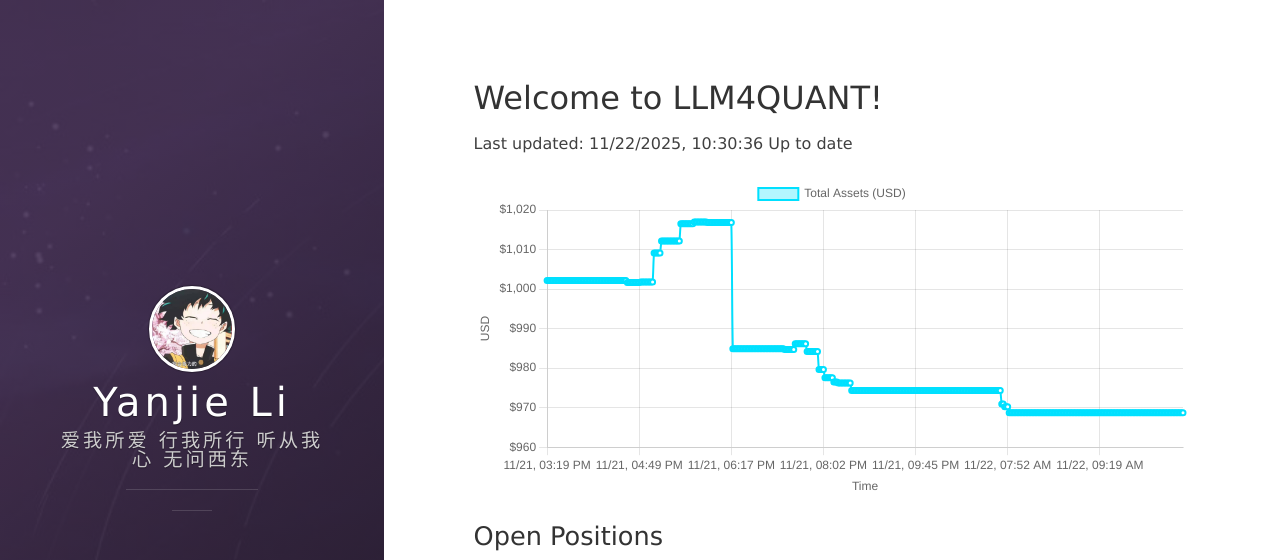
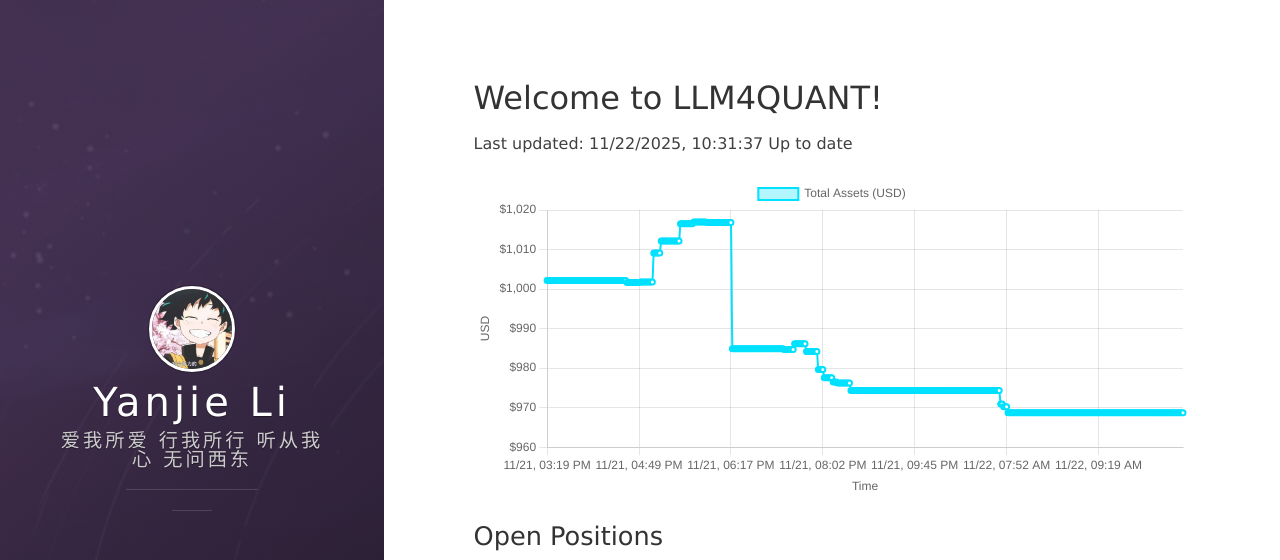
Before and after one commit to leeyegy/leeyegy.github.io, a Jekyll site: the page built from live-trading.html, in a window 1280 px wide and 1026 px high. Shown: the top 560 px of the window. Built offline with Jekyll 4.4.1, drawn with Linux system fonts in a browser that asks for light colours; nearby versions of some CDN libraries.

Commit message:
AccountMonitor: update balance history 2025-11-22T18:31:37+08:00

```diff
--- a/assets/data/binance/balance-history.json
+++ b/assets/data/binance/balance-history.json
@@ -1,5 +1,5 @@
 {
-  "generatedAt": "2025-11-22T18:30:36+08:00",
+  "generatedAt": "2025-11-22T18:31:37+08:00",
   "asset": "total_usd_value",
   "history": [
     {
@@ -1716,6 +1716,10 @@
     },
     {
       "timestamp": "2025-11-22T18:30:36+08:00",
+      "totalUsd": 968.69074819
+    },
+    {
+      "timestamp": "2025-11-22T18:31:37+08:00",
       "totalUsd": 968.69074819
     }
   ]
```
